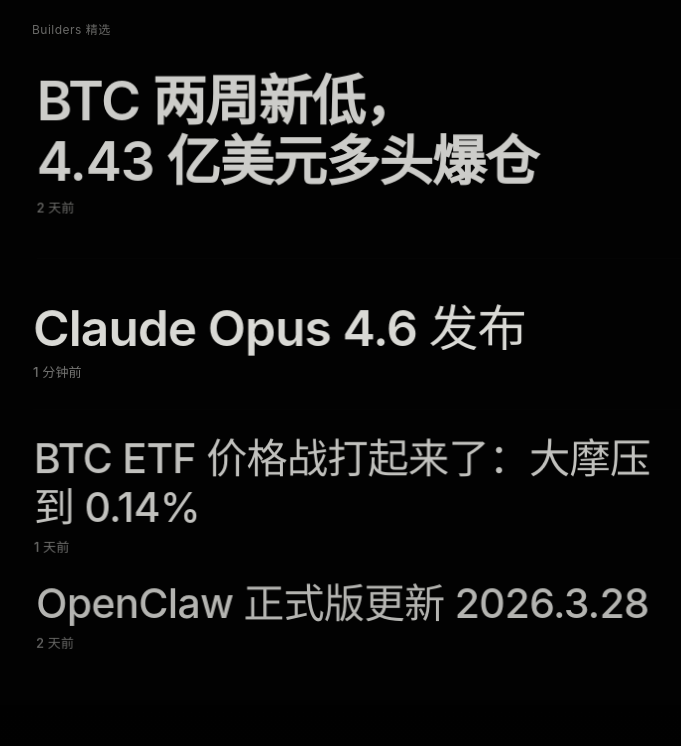
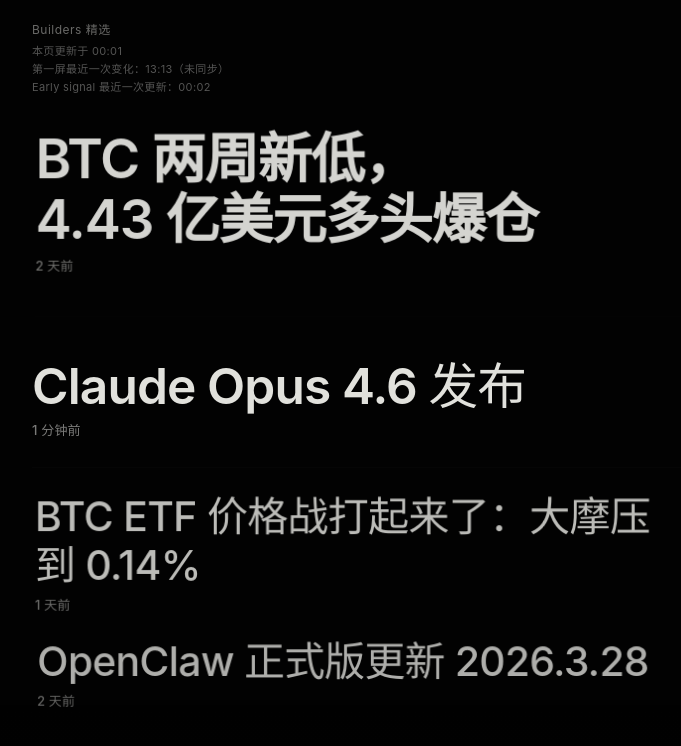
Before and after one commit to fengxiong111/global-authority-intel-screen, a website: page builders.html in a window 1280 px wide. Shown: the whole page, without its empty margins (72-753 px from the left). Drawn offline with Linux system fonts and the light colour scheme.

Commit message:
publish full update state

```diff
--- a/builders.html
+++ b/builders.html
@@ -18,7 +18,9 @@
     .mobile .viewport{position:relative;inset:auto;overflow:visible;min-height:100vh}
     .mobile .scroll-layer{will-change:auto;transform:none !important}
     .app{width:min(100vw,2620px);margin:0 auto;padding:22px 104px 42px}
-    .page-note{margin:0 0 10px;font-size:12px;line-height:1.35;letter-spacing:.04em;color:rgba(247,247,242,.42)}
+    .page-note{margin:0 0 6px;font-size:12px;line-height:1.35;letter-spacing:.04em;color:rgba(247,247,242,.42)}
+    .page-status{margin:0 0 10px;font-size:11px;line-height:1.45;letter-spacing:.03em;color:rgba(247,247,242,.34)}
+    .page-status div + div{margin-top:2px}
     .feed{padding-top:0}
     .item{padding:16px 0 18px;border-bottom:1px solid transparent;transform-origin:center center;opacity:1;transform:translate3d(0,0,0) scale(1)}
     .item + .item{margin-top:2px}
@@ -45,7 +47,8 @@
     }
     @media (pointer: coarse) and (min-width: 820px) and (orientation: landscape){
       .app{padding:14px 82px 32px}
-      .page-note{margin-bottom:8px;font-size:12px}
+      .page-note{margin-bottom:4px;font-size:12px}
+      .page-status{margin-bottom:8px;font-size:11px}
       .item{padding:13px 0 15px}
       .item:first-child{padding-top:14px;padding-bottom:28px;margin-bottom:10px}
       .item:nth-child(2){padding-top:19px;padding-bottom:21px;margin-bottom:11px}
@@ -63,7 +66,8 @@
     }
     @media (pointer: coarse) and (min-width: 820px) and (orientation: portrait){
       .app{padding:14px 44px 32px}
-      .page-note{margin-bottom:8px;font-size:12px}
+      .page-note{margin-bottom:4px;font-size:12px}
+      .page-status{margin-bottom:8px;font-size:11px}
       .item{padding:12px 0 14px}
       .item:first-child{padding-top:10px;padding-bottom:24px;margin-bottom:10px}
       .item:nth-child(2){padding-top:16px;padding-bottom:19px;margin-bottom:10px}
@@ -81,7 +85,8 @@
     }
     @media (max-width: 900px){
       .app{padding:10px 26px 28px}
-      .page-note{margin-bottom:8px;font-size:11px}
+      .page-note{margin-bottom:4px;font-size:11px}
+      .page-status{margin-bottom:8px;font-size:10px}
       .item{padding:14px 0 17px}
       .item:first-child{padding-top:8px;padding-bottom:26px;margin-bottom:10px}
       .item:nth-child(2){padding-top:16px;padding-bottom:22px;margin-bottom:10px}
@@ -106,6 +111,11 @@
     <div class="scroll-layer" id="scrollLayer">
       <div class="app">
         <div class="page-note">Builders 精选</div>
+        <div class="page-status" id="page-status">
+          <div id="page-updated">本页更新于 --:--</div>
+          <div id="page-front-change">第一屏最近一次变化：--:--</div>
+          <div id="page-early-updated">Early signal 最近一次更新：--:--</div>
+        </div>
         <main class="feed" id="feed"></main>
       </div>
     </div>
@@ -113,6 +123,9 @@
 
   <script>
     const feedEl = document.getElementById('feed');
+    const pageUpdatedEl = document.getElementById('page-updated');
+    const pageFrontChangeEl = document.getElementById('page-front-change');
+    const pageEarlyUpdatedEl = document.getElementById('page-early-updated');
     const viewportEl = document.getElementById('viewport');
     const scrollLayerEl = document.getElementById('scrollLayer');
     const reduceMotion = window.matchMedia('(prefers-reduced-motion: reduce)').matches;
@@ -127,6 +140,8 @@
     let currentFeedItems = [];
     let currentEarlySignals = [];
     const FEED_URL = './data/feed.json';
+    const BUILDERS_OBSERVE_URL = './data/builders_observe.json';
+    const EARLY_SIGNAL_URL = './data/early_signal.json';
     const ATTENTION_STORAGE_KEY = 'authority-intel-attention-v1';
 
     function itemTimeValue(item) {
@@ -135,6 +150,57 @@
 
     function displayTimestamp(item) {
       return item?.published_at || item?.fetched_at || item?.ts || '';
+    }
+
+    function validUnix(value) {
+      const numeric = Number(value || 0);
+      return Number.isFinite(numeric) && numeric > 0 ? numeric : null;
+    }
+
+    function parseHeaderTime(value) {
+      if (!value) return null;
+      const ts = Math.floor(new Date(value).getTime() / 1000);
+      return Number.isFinite(ts) && ts > 0 ? ts : null;
+    }
+
+    function formatHm(value) {
+      const ts = validUnix(value);
+      if (!ts) return '--:--';
+      return new Date(ts * 1000).toLocaleTimeString('zh-CN', {
+        hour: '2-digit',
+        minute: '2-digit',
+        hour12: false,
+      });
+    }
+
+    function titlesEqual(a, b) {
+      if (!Array.isArray(a) || !Array.isArray(b) || a.length !== b.length) return false;
+      return a.every((value, index) => value === b[index]);
+    }
+
+    function latestFrontChangeTime(snapshots) {
+      if (!Array.isArray(snapshots) || !snapshots.length) return null;
+      let lastTitles = snapshots[0].titles || [];
+      let changeTs = validUnix(snapshots[0].fetch_time);
+      for (let i = 1; i < snapshots.length; i += 1) {
+        const current = snapshots[i];
+        if (!titlesEqual(lastTitles, current.titles || [])) break;
+        changeTs = validUnix(current.fetch_time) || changeTs;
+      }
+      return changeTs;
+    }
+
+    function renderPageStatus({ feedFetchTime, observeSnapshots, observeHeaderTime, earlyHeaderTime }) {
+      const feedTs = validUnix(feedFetchTime);
+      const observeTs = validUnix(observeSnapshots?.[0]?.fetch_time) || observeHeaderTime;
+      const earlyTs = earlyHeaderTime;
+      const frontChangedTs = latestFrontChangeTime(observeSnapshots) || observeTs;
+      const observeStale = feedTs && observeTs && Math.abs(feedTs - observeTs) > 120;
+      const earlyStale = feedTs && earlyTs && Math.abs(feedTs - earlyTs) > 120;
+
+      pageUpdatedEl.textContent = `本页更新于 ${formatHm(feedTs)}`;
+      pageFrontChangeEl.textContent = `第一屏最近一次变化：${formatHm(frontChangedTs)}${observeStale ? '（未同步）' : ''}`;
+      pageEarlyUpdatedEl.textContent = `Early signal 最近一次更新：${formatHm(earlyTs)}${earlyStale ? '（未同步）' : ''}`;
     }
 
     function readAttentionState() {
@@ -1019,16 +1085,50 @@
 
     async function loadFeed() {
       try {
-        const requestUrl = `${FEED_URL}?t=${Date.now()}`;
-        console.log('[builders] feed_url', requestUrl);
-        const res = await fetch(requestUrl, { cache: 'no-store' });
-        if (!res.ok) throw new Error(`HTTP ${res.status}`);
-        const payload = await res.json();
+        const nonce = Date.now();
+        const feedRequestUrl = `${FEED_URL}?t=${nonce}`;
+        const observeRequestUrl = `${BUILDERS_OBSERVE_URL}?t=${nonce}`;
+        const earlyRequestUrl = `${EARLY_SIGNAL_URL}?t=${nonce}`;
+        console.log('[builders] feed_url', feedRequestUrl);
+        const [feedRes, observeRes, earlyRes] = await Promise.all([
+          fetch(feedRequestUrl, { cache: 'no-store' }),
+          fetch(observeRequestUrl, { cache: 'no-store' }),
+          fetch(earlyRequestUrl, { cache: 'no-store' }),
+        ]);
+        if (!feedRes.ok) throw new Error(`HTTP ${feedRes.status}`);
+        const payload = await feedRes.json();
         const data = Array.isArray(payload) ? payload : (payload.items || []);
         currentFeedItems = data;
         currentEarlySignals = Array.isArray(payload) ? [] : (payload.early_signals || []);
         console.log('[builders] data_count', data.length);
         console.log('[builders] item_titles', data.map((item) => item.title));
+
+        let observeSnapshots = [];
+        if (observeRes.ok) {
+          try {
+            observeSnapshots = await observeRes.json();
+          } catch {
+            observeSnapshots = [];
+          }
+        }
+
+        let earlyHeaderTime = parseHeaderTime(earlyRes.headers.get('last-modified'));
+        if (!earlyRes.ok) {
+          earlyHeaderTime = null;
+        } else {
+          try {
+            await earlyRes.clone().json();
+          } catch {
+            // ignore body parse for status-only file
+          }
+        }
+
+        renderPageStatus({
+          feedFetchTime: Array.isArray(payload) ? null : payload.fetch_time,
+          observeSnapshots,
+          observeHeaderTime: parseHeaderTime(observeRes.headers.get('last-modified')),
+          earlyHeaderTime,
+        });
         render(buildSignalPool(data));
       } catch {
         feedEl.innerHTML = '<div class="empty">真实 feed 暂不可用</div>';
```
Also changed, not shown: .github/workflows/update-feed.yml.
